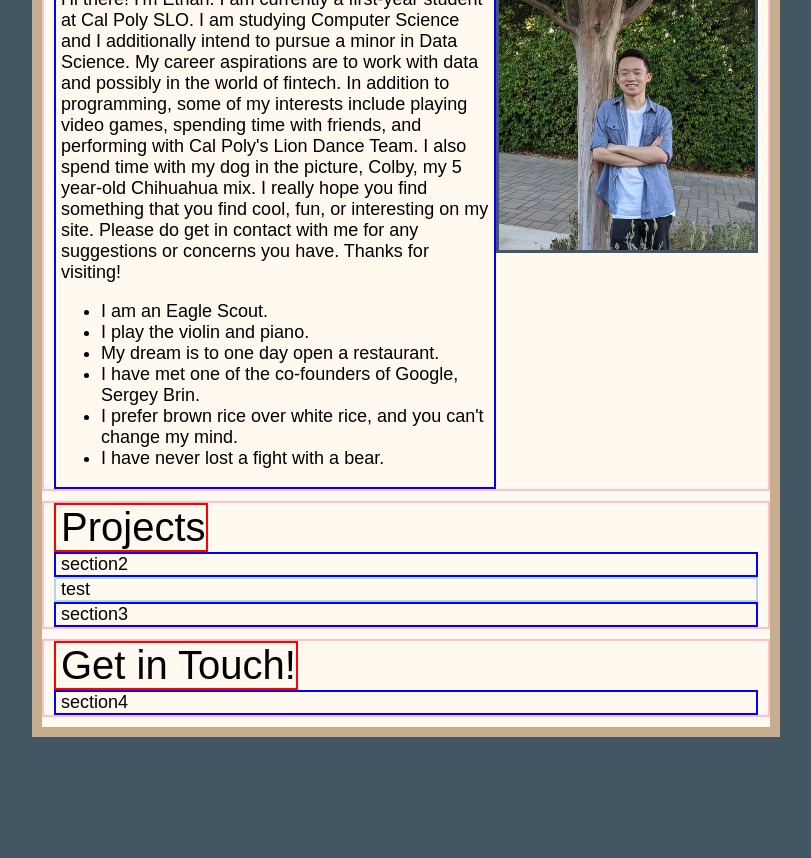
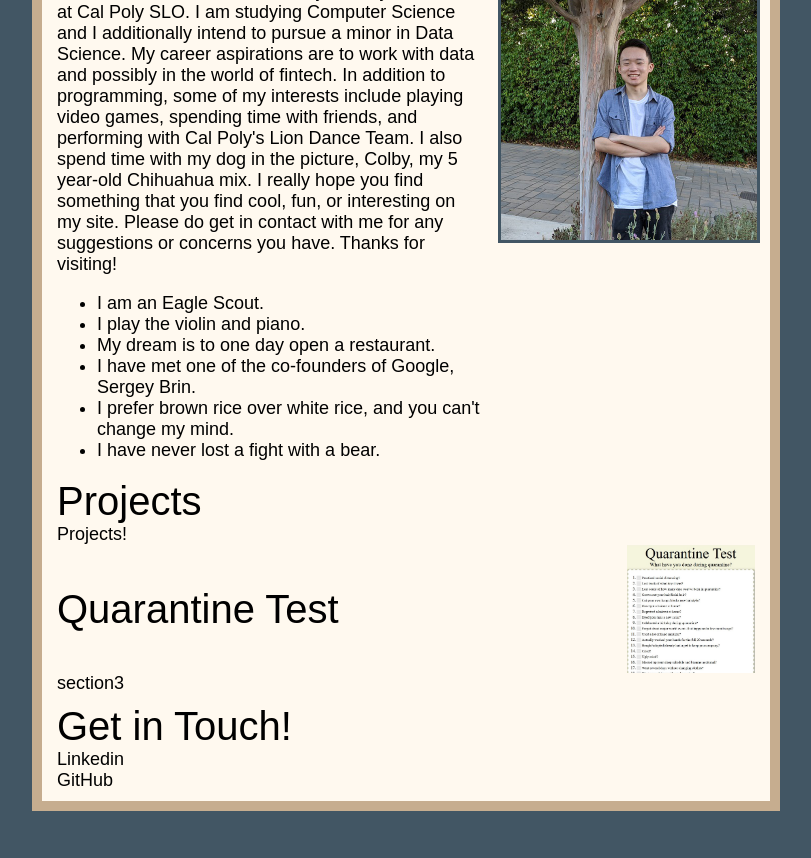
Before and after one commit to ethanchoi1/ethanchoi1.github.io, a plain HTML site: page index.html in a window 1280 px wide. Shown: the part 254-1112 px from the top of the page, without its empty margins (234-1045 px from the left). Before the commit the page ends 1071 px from the top, so only its background shows below. Drawn offline with Linux system fonts and the light colour scheme.

Commit message:
Formatted projects/contacts links

```diff
--- a/index.html
+++ b/index.html
@@ -43,11 +43,16 @@
                     Projects
                 </div>
                 <div class="section-body">
-                    section2
+                    Projects!
                 </div>
-                <a target="_blank" href="">
+                <a target="_blank" href="https://www.quarantinetest.org/">
                     <div class="section-link">
-                        test
+                        <div class="section-link-name">
+                            Quarantine Test
+                        </div>
+                        <div class="section-image">
+                            <img class="link-img" src="Images/quarantine-test.jpg">
+                        </div>
                     </div>
                 </a>
                 <div class="section-body">
@@ -60,9 +65,16 @@
                 <div class="section-title">
                     Get in Touch!
                 </div>
-                <div class="section-body">
-                    section4
-                </div>
+                <a target="_blank" href="https://www.linkedin.com/in/ethan-choi1/">
+                    <div class="section-link">
+                        Linkedin
+                    </div>
+                </a>
+                <a target="_blank" href="https://github.com/ethanchoi1">
+                    <div class="section-link">
+                        GitHub
+                    </div>
+                </a>
             </div>
         </div>
     </body>
--- a/mainstyles.css
+++ b/mainstyles.css
@@ -10,6 +10,10 @@ body {
     /* background-color: #f6f4f2;  */
     font-family: "Calibri Light", "Arial", "Veranda", "Times New Roman";
     margin: 0;
+}
+
+img {
+    vertical-align: bottom;
 }
 
 a {
@@ -33,32 +37,44 @@ a {
 }
 
 .section {
+    /* display: inline-block; */
     margin: 0 0 10px 0;
-    padding: 0 10px 0 10px;
+    /* padding: 0 10px 0 10px; */
 }
 
 .section-title {
-    display: inline-block;
+    /* display: inline-block; */
     font-size: 40px;
-    padding: 0 0 0 5px;
+    padding: 0 0 0 15px;
 }
 
 .section-body {
     /* display: inline-block; */
     font-size: 18px;
-    padding: 0 5px 0 5px;
+    padding: 0 15px 0 15px;
 }
 
 .section-image {
     /* border: solid green 2px; */
     /* display: inline-block; */
     float: right;
-    height: 100%;
+    /* position: relative; */
+    margin: 0 0 0 auto;
+    padding: 0 0 -10px 0;
+    /* height: 100%; */
 }
 
 .section-link {
+    align-items: center;
+    display: flex;
     font-size: 18px;
-    padding: 0 5px 0 5px;
+    /* justify-content: right; */
+    padding: 0 15px 0 15px;
+    position: relative;
+}
+
+.section-link-name {
+    font-size: 40px;
 }
 
 .section-link:hover {
@@ -67,19 +83,27 @@ a {
 }
 
 #body1 {
-    width: calc(100% - 256px - 10px - 10px)
+    width: calc(100% - 256px - 30px - 10px - 6px)
 }
 
 #main-self {
     border: solid #425664 3px;
-    /* float: right; */
-    margin: 53px 0 0 0;
+    margin: 0 10px 0 0;
     width: 256px;
 }
 
+.link-img {
+    width: 128px;
+}
+
+
+
+
+
 
 /* Borders for debugging */
-.header {
+
+/* .header {
     border-left: solid pink 2px;
 }
 .section {
@@ -94,3 +118,6 @@ a {
 .section-link {
     border: solid lightblue 2px;
 }
+.section-image {
+    border: solid green 2px;
+} */
```
Also changed, not shown: Images/quarantine-test.JPG (added).
